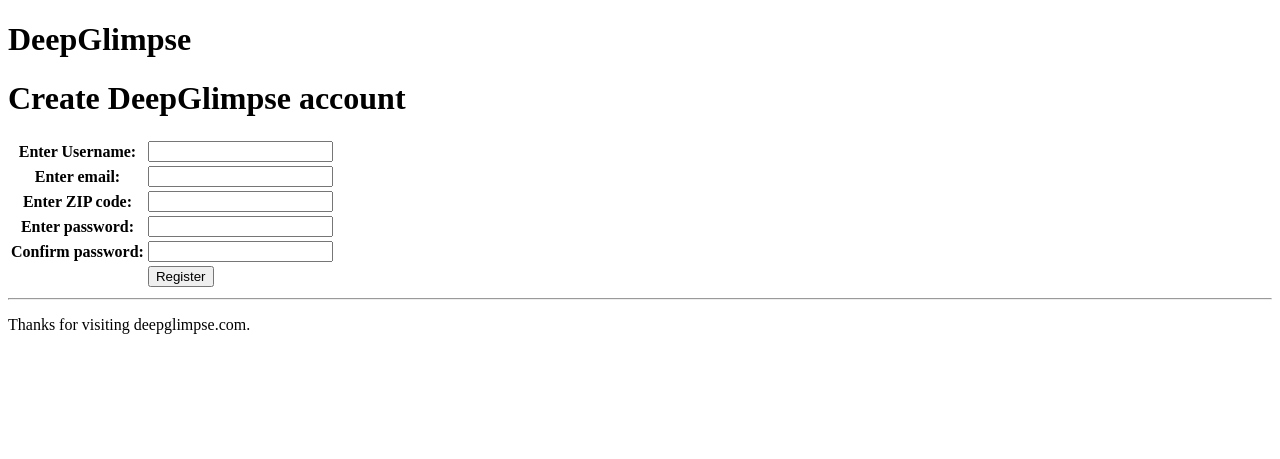
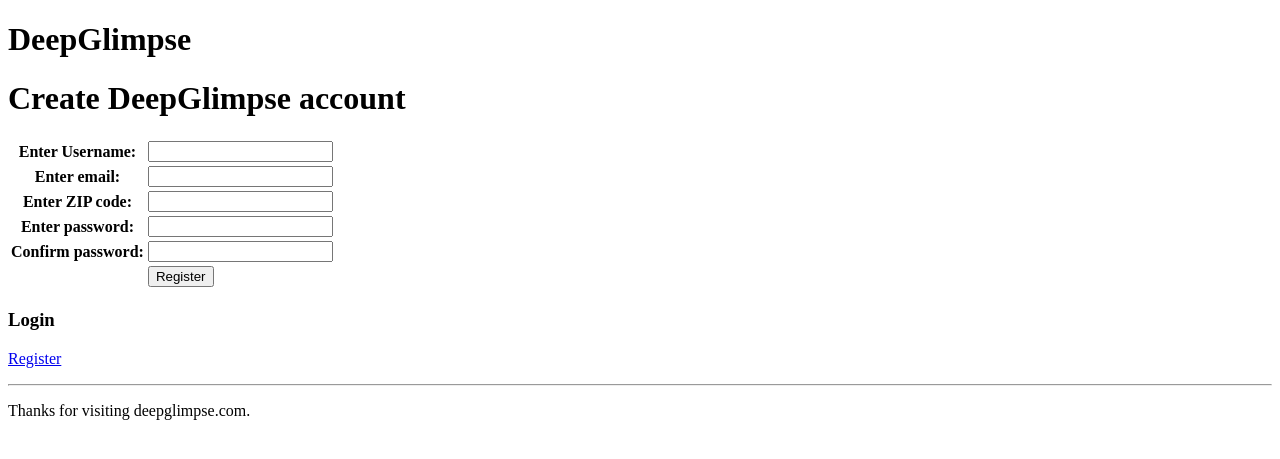
Before and after one commit to physicsai/deepglimpse, a Django app: page /register/ in a window 1280 px wide. Shown: the top 459 px of the page. Run offline with Django 3.2, Linux system fonts and the light colour scheme.

Commit message:
configured domain + added login to register page

```diff
--- a/newscontent/templates/newscontent/register.html
+++ b/newscontent/templates/newscontent/register.html
@@ -30,4 +30,7 @@
          </form>
      </div>
 
+    <h3>Login</h3>
+    <p><a href="{% url 'login' %}">Register</a></p>
+
 {% endblock %}
```
Also changed, not shown: 3 other files.
